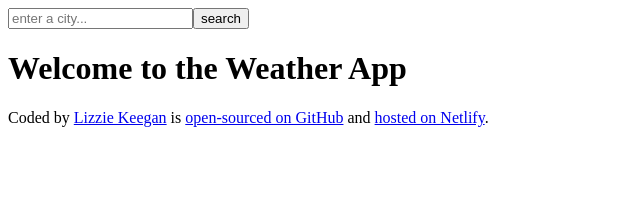
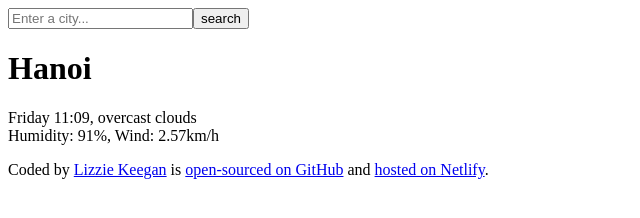
Before and after one commit to LizzieKeegan/week-7-weather-app, a plain HTML site: page index.html in a window 1280 px wide. Shown: the whole page, without its empty margins (0-640 px from the left). Drawn offline with Linux system fonts and the light colour scheme.

Commit message:
Example details added

```diff
--- a/index.html
+++ b/index.html
@@ -8,13 +8,19 @@
   <body>
     <header>
       <form action="">
-        <input type="search" placeholder="enter a city..." required /><input
+        <input type="search" placeholder="Enter a city..." required /><input
           type="submit"
           value="search"
         />
       </form>
     </header>
-    <main><h1>Welcome to the Weather App</h1></main>
+    <main>
+      <h1>Hanoi</h1>
+      <p>
+        Friday 11:09, overcast clouds <br />
+        Humidity: 91%, Wind: 2.57km/h
+      </p>
+    </main>
     <footer>
       Coded by
       <a href="https://github.com/LizzieKeegan" target="_blank"
```
